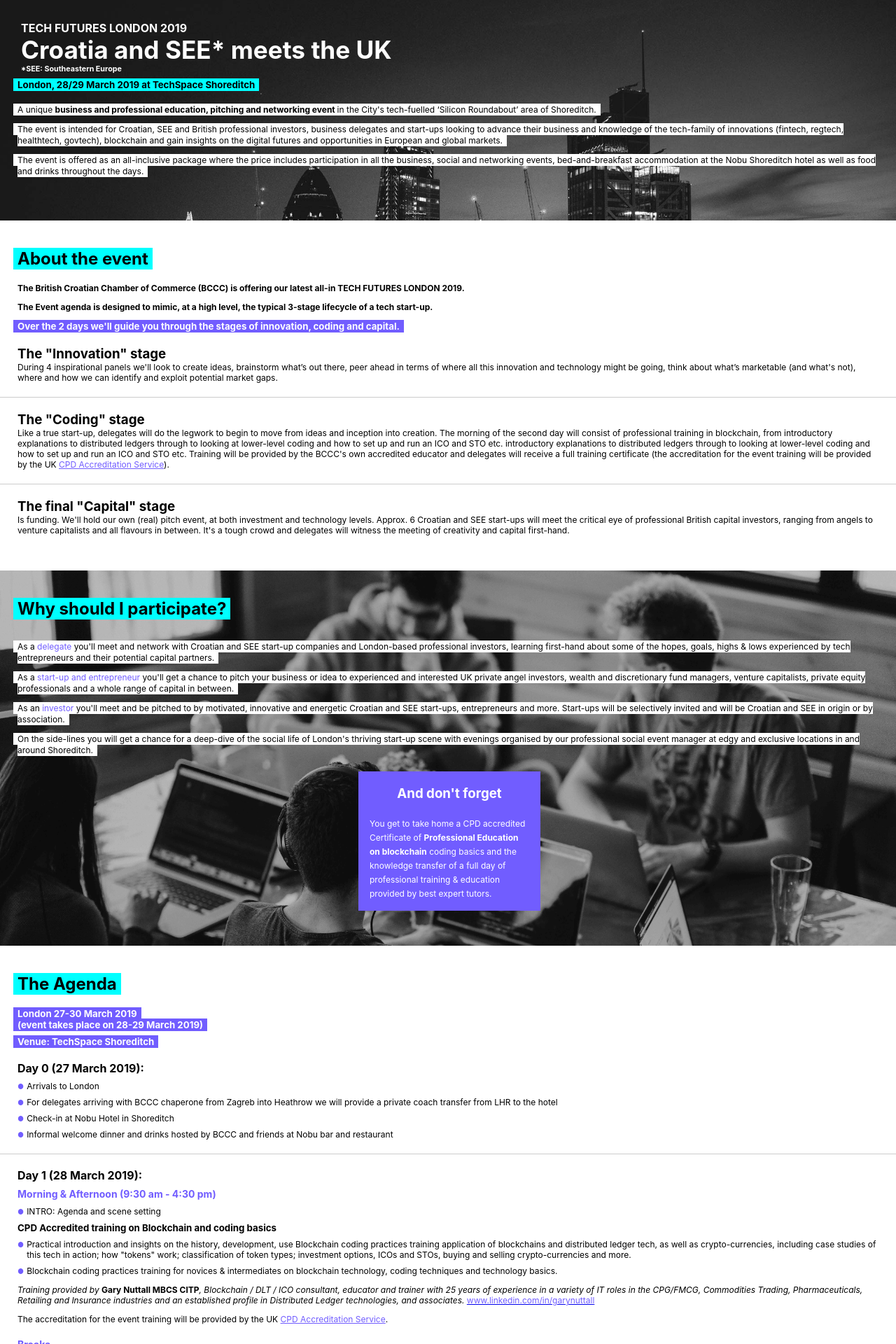
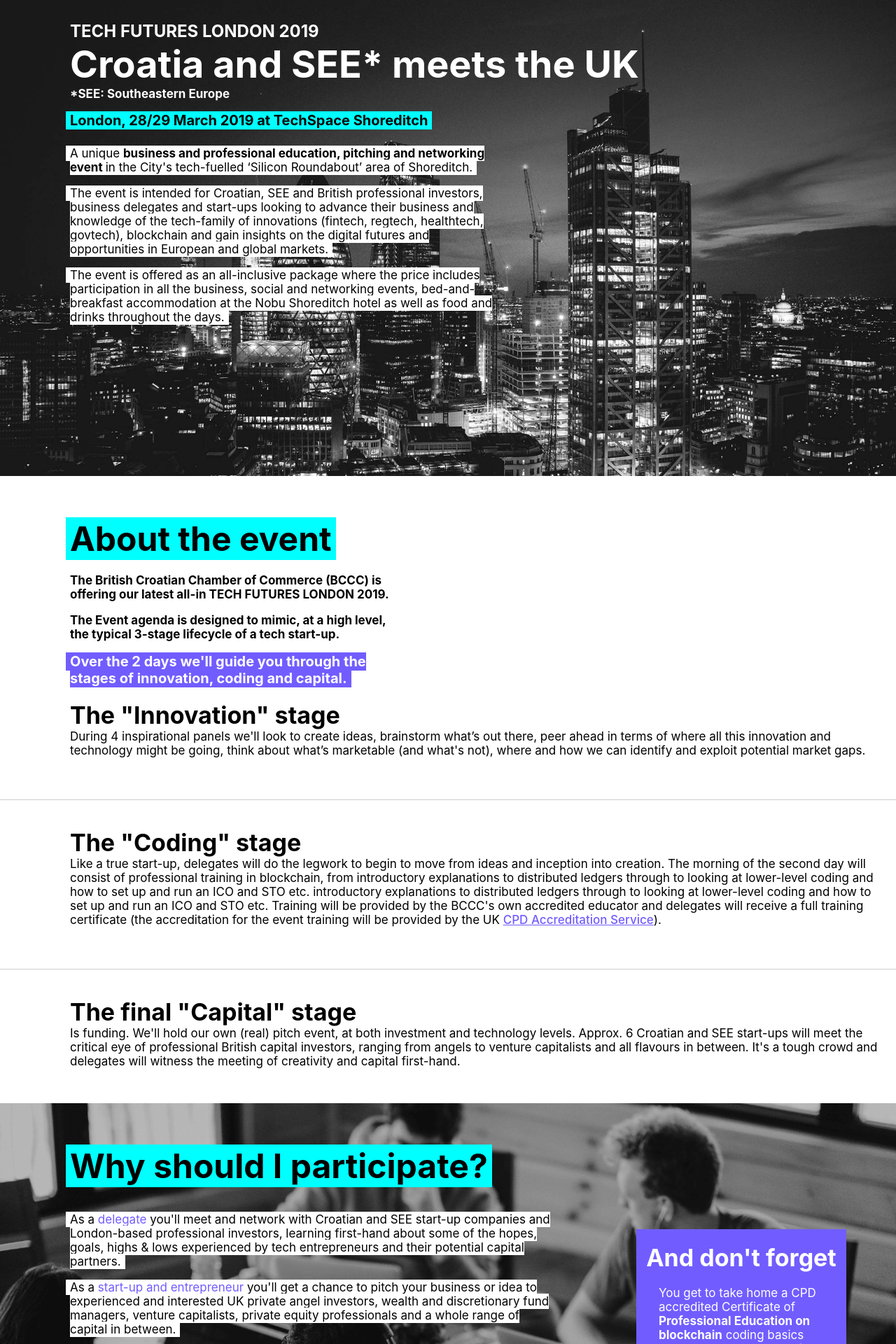
Before and after one commit to jcatalaamat/croatia-see-meets-uk, a React (Create React App) app: page / in a window 1280 px wide. Shown: the part 20-1940 px from the top of the page at 70% size. Built offline with nearby package versions, Linux system fonts and the light colour scheme.

Commit message:
added almost all web stylings

```diff
--- a/src/App.scss
+++ b/src/App.scss
@@ -3,13 +3,66 @@
 }
 
 h1 {
-  font-size: 2.2em;
+  @media only screen and (max-width: 768) {
+    //font-size: 12px;
+  }
+  @media only screen and (min-width: 768px) {
+    font-size: 54px;
+  }
 }
-span {
-  //font-size: 12px;
+
+h2 {
+  @media only screen and (max-width: 768) {
+    //font-size: 12px;
+  }
+  @media only screen and (min-width: 768px) {
+    font-size: 48px;
+  }
 }
+
+h3 {
+  @media only screen and (max-width: 768) {
+    //font-size: 12px;
+  }
+  @media only screen and (min-width: 768px) {
+    font-size: 34px;
+  }
+}
+
+h4 {
+  @media only screen and (max-width: 768) {
+    //font-size: 12px;
+  }
+  @media only screen and (min-width: 768px) {
+    font-size: 24px;
+  }
+}
+
+h5 {
+  @media only screen and (max-width: 768) {
+    //font-size: 12px;
+  }
+  @media only screen and (min-width: 768px) {
+    font-size: 20px;
+  }
+}
+
+h6 {
+  @media only screen and (max-width: 768) {
+    //font-size: 12px;
+  }
+  @media only screen and (min-width: 768px) {
+    font-size: 17px;
+  }
+}
+
 p {
-  font-size: 12px;
+  @media only screen and (max-width: 768) {
+    font-size: 12px;
+  }
+  @media only screen and (min-width: 768px) {
+    font-size: 17px;
+  }
 }
 
 .title-section {
@@ -17,6 +70,9 @@
   background-image: url(./assets/img/citiy-bw_op.jpg);
   background-size: cover;
   padding-bottom: 50px;
+  @media only screen and (min-width: 768px) {
+    padding-bottom: 200px;
+  }
 }
 
 .why-participate {
@@ -68,19 +124,45 @@
   background-color: transparent;
 }
 
+.introduction {
+  @media only screen and (min-width: 768px) {
+    max-width: 480px;
+  }
+}
+
 .aqua-header__container {
   padding-top: 8px;
   padding-bottom: 8px;
 
+  @media only screen and (min-width: 768px) {
+    max-width: 815px;
+  }
+
+  &--medium {
+    @media only screen and (min-width: 768px) {
+      h2 {
+        font-size: 30px;
+      }
+    }
+  }
+
   &--small{
     width: 60%;
-    padding-top: 8px;
+    padding-top: 16px;
     padding-bottom: 8px;
+    @media only screen and (min-width: 768px) {
+      width: 100%;
+    }
   }
 
   &--spacing {
     padding-top: 40px;
     padding-bottom: 20px;
+
+    @media only screen and (min-width: 768px) {
+      padding-top: 60px;
+      padding-bottom: 20px;
+    }
   }
   &--spacingTop {
     padding-top: 20px;
@@ -99,14 +181,34 @@
   color: white;
   padding-left: 30px;
   padding-right: 30px;
+  @media only screen and (min-width: 768px) {
+    padding-left: 100px;
+  }
 }
 .content {
   padding-left: 25px;
   padding-right: 21px;
+  @media only screen and (min-width: 768px) {
+    padding-left: 100px;
+  }
+}
+
+.p-max {
+
+  @media only screen and (max-width: 768) {
+    max-width: 400px;
+  }
+  @media only screen and (min-width: 768px) {
+    max-width: 615px;
+  }
 }
 
 .p-size {
   font-size: 12px;
+
+  @media only screen and (min-width: 768px) {
+    font-size: 16px;
+  }
 }
 
 .p-contrast {
@@ -131,6 +233,10 @@
   &--spacingTop {
     padding-top: 20px;
   }
+
+  @media only screen and (min-width: 768px) {
+    max-width: 490px;
+  }
 }
 
 .purple-header__text {
@@ -148,6 +254,11 @@
    width: 100%;
    height: 1px;
    background-color: #cccccc;
+
+   @media only screen and (min-width: 768px) {
+      margin-top: 60px;
+      margin-bottom: 40px;
+  }
  }
 
  .purple {
@@ -156,7 +267,9 @@
    &--underline {
     color: #715dff;
     text-decoration: underline;
+    font-weight: 500;
    }
+
 
    &--title {
     color: #715dff;
@@ -164,6 +277,11 @@
     font-weight: bold;
     padding-top: 8px;
     display: inline-block;
+
+    @media only screen and (min-width: 768px) {
+      font-size: 18px;
+      padding-top: 16px;
+    }
    }
  }
 
@@ -176,11 +294,27 @@
   }
 }
 
-.why-participate__container--square {
-  padding-top: 10px;
-  display: flex;
-  align-items: center;
-  justify-content: center;
+.why-participate__container {
+  &--text {
+    max-width: 700px;
+  }
+
+  &--square {
+    padding-top: 10px;
+    display: flex;
+    align-items: center;
+    justify-content: center;
+
+    @media only screen and (min-width: 768px) {
+      padding-left: 20px;
+      padding-right: 50px;
+    }
+  }
+
+  @media only screen and (min-width: 768px) {
+    display: flex;
+    justify-content: space-between;
+  }
 }
 
 .box-purple {
@@ -192,6 +326,10 @@
   align-items: center;
   justify-content: center;
 
+  @media only screen and (min-width: 768px) {
+    width: 300px;
+  }
+
   &__header {
     padding-top: 20px;
     padding-bottom: 20px;
@@ -200,11 +338,20 @@
 
   &__text {
     font-size: 12px;
+    @media only screen and (min-width: 768px) {
+      font-size: 17px;
+    }
 
     &-container {
       padding-left: 16px;
       padding-right: 16px;
       padding-bottom: 16px;
+
+      @media only screen and (min-width: 768px) {
+        padding-left: 32px;
+        padding-right: 32px;
+        padding-bottom: 32px;
+      }
     }
   }
 }
@@ -212,23 +359,46 @@
 .paddingTop {
   &--small {
     padding-top: 8px;
+    @media only screen and (min-width: 768px) {
+      padding-top: 20px;
+    }
   }
+}
+
+.day-agenda {
+  max-width: 600px;
 }
 
 .bullet {
   &__container {
     display: flex;
     padding-top: 8px;
+
+    @media only screen and (min-width: 768px) {
+      padding-top: 16px;
+    }
   }
   &__point {
     padding-top: 2px;
     color: #715dff;
     font-size: 10px;
     padding-right: 4px;
+    @media only screen and (min-width: 768px) {
+      font-size: 12px;
+    }
   }
   &__text {
     color: black;
     font-size: 12px;
+    @media only screen and (min-width: 768px) {
+      font-size: 16px;
+    }
+  }
+}
+
+.encode-text {
+  @media only screen and (min-width: 768px) {
+    max-width: 650px;
   }
 }
 
@@ -237,15 +407,36 @@
   background-color: #cccccc;
   font-size: 12px;
   color: #525659;
+  @media only screen and (min-width: 768px) {
+    padding: 0;
+    height: 70px
+  }
+}
+
+.footer-container {
   display: flex;
   flex-direction: column;
   justify-content: center;
+
+  @media only screen and (min-width: 768px) {
+    flex-direction: row;
+    padding-left: 50px;
+    justify-content: space-around;
+    align-items: center;
+    height: 70px;
+  }
 }
+
 .terms-privacy {
   display: flex;
   flex-direction: row;
   align-items: center;
   justify-content: space-around;
+  @media only screen and (min-width: 768px) {
+    width: 350px;
+    justify-content: space-between;
+    font-size: 14px;
+  }
 }
 
 .copyrights {
@@ -253,6 +444,16 @@
   font-size: 12px;
   text-align: center;
 
+  @media only screen and (min-width: 768px) {
+    width: 100%;
+    font-size: 14px;
+    text-align: left;
+
+    p {
+      font-size: 14px;
+    }
+  }
+
   &__container {
     display: flex;
     justify-content: center;
--- a/src/components/AboutBCCC.jsx
+++ b/src/components/AboutBCCC.jsx
@@ -5,6 +5,7 @@
   <div className="about-bccc">
     <div className="content">
       <AquaHeader spacing text="About British Croatian Chamber of Commerce" />
+      <div className="encode-text">
         <p>
           <span className="p-contrast">
 Established in 1998, the BCCC is a long-standing friend of British and Croatian
@@ -42,6 +43,8 @@
           </span>
         </p>
       </div>
+
+    </div>
   </div>
 );
 
--- a/src/components/Agenda.jsx
+++ b/src/components/Agenda.jsx
@@ -15,7 +15,7 @@
       <div className="paddingTop--small">
         <PurpleLine spacing text="Venue: TechSpace Shoreditch" />
       </div>
-      <div>
+      <div className="day-agenda">
         <Day text="Day 0 (27 March 2019):" />
 
         <Bullet text="Arrivals to London" />
@@ -26,7 +26,7 @@
     </div>
     <div className="separator" />
     <div className="content">
-      <div>
+      <div className="day-agenda">
         <Day text="Day 1 (28 March 2019):" />
 
         <TimeDay text="Morning & Afternoon (9:30 am - 4:30 pm)" />
@@ -72,7 +72,7 @@
     </div>
     <div className="separator" />
     <div className="content">
-      <div>
+      <div className="day-agenda">
         <Day text="Day 2 (29 March 2019):" />
 
         <TimeDay text="Morning (start at 9.00 am)" />
@@ -121,7 +121,7 @@
     </div>
     <div className="separator" />
     <div className="content">
-      <div>
+      <div className="day-agenda">
         <Day text="Day 3 (30 March 2019):" />
 
         <TimeDay text="Morning" />
--- a/src/components/AquaHeader.jsx
+++ b/src/components/AquaHeader.jsx
@@ -5,6 +5,7 @@
   const {
     text,
     small,
+    medium,
     spacing,
     spacingTop,
   } = props;
@@ -12,7 +13,8 @@
     'aqua-header__container--spacing': spacing,
     'aqua-header__container--spacingTop': spacingTop,
     'aqua-header__container--small': small,
-    'aqua-header__container': !spacing && !spacingTop && !small,
+    'aqua-header__container--medium': medium,
+    'aqua-header__container': true,
   });
 
   return small ? (
--- a/src/components/EncodeProgramme.jsx
+++ b/src/components/EncodeProgramme.jsx
@@ -5,6 +5,7 @@
   <div className="encode-program">
     <div className="content">
       <AquaHeader spacing text="Diversity, Responsibility and Access: the BCCC Encode Programme" />
+      <div className="encode-text">
         <p>
           <span className="p-contrast">
           The BCCC is pleased to announce that by joining the event you will be sponsoring the attendance of two
@@ -46,6 +47,8 @@
           </span>
         </p>
       </div>
+
+    </div>
   </div>
 );
 
--- a/src/components/Footer.jsx
+++ b/src/components/Footer.jsx
@@ -2,6 +2,7 @@
 
 const Footer = () => (
   <div className="footer">
+    <div className="footer-container">
       <div className="terms-privacy">
         <div>Terms and Conditions</div>
         <div>Privacy Policy</div>
@@ -10,11 +11,14 @@
         <div className="copyrights">
           <p>
 All images: photographs by British Croatian Chamber of Commerce Limited and Shutterstock
+            <br />
 © British Croatian Chamber of Commerce Limited
           </p>
         </div>
       </div>
     </div>
+
+  </div>
 );
 
 export default Footer;
--- a/src/components/PurpleLine.jsx
+++ b/src/components/PurpleLine.jsx
@@ -6,7 +6,7 @@
   const containerClass = classnames({
     'purple-header__container--spacing': spacing,
     'purple-header__container--spacingTop': spacingTop,
-    'purple-header__container': !spacing && !spacingTop,
+    'purple-header__container': true,
   });
   return (
     <div className={containerClass}>
--- a/src/components/Title.jsx
+++ b/src/components/Title.jsx
@@ -13,6 +13,7 @@
 
     <div className="content">
       <AquaHeader small text="London, 28/29 March 2019 at TechSpace Shoreditch" />
+      <div className="p-max">
         <p>
           <span className="p-contrast">
             A unique
@@ -46,6 +47,8 @@
           </span>
         </p>
       </div>
+
+    </div>
   </div>
 );
 
```
Also changed, not shown: src/components/HowToApply.jsx (+11 -2 lines). Lines whose indentation alone changed are shown as unchanged.
